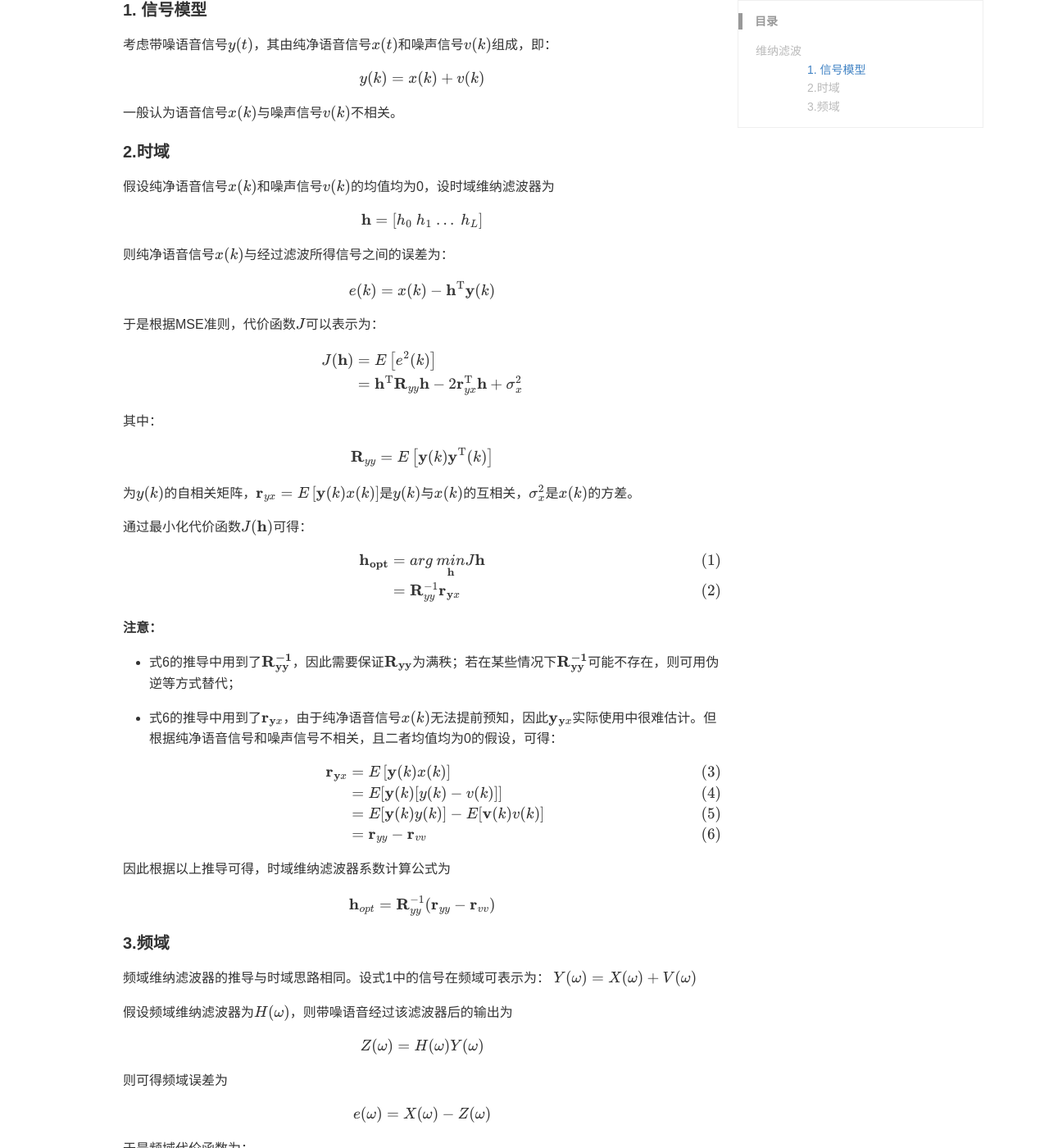
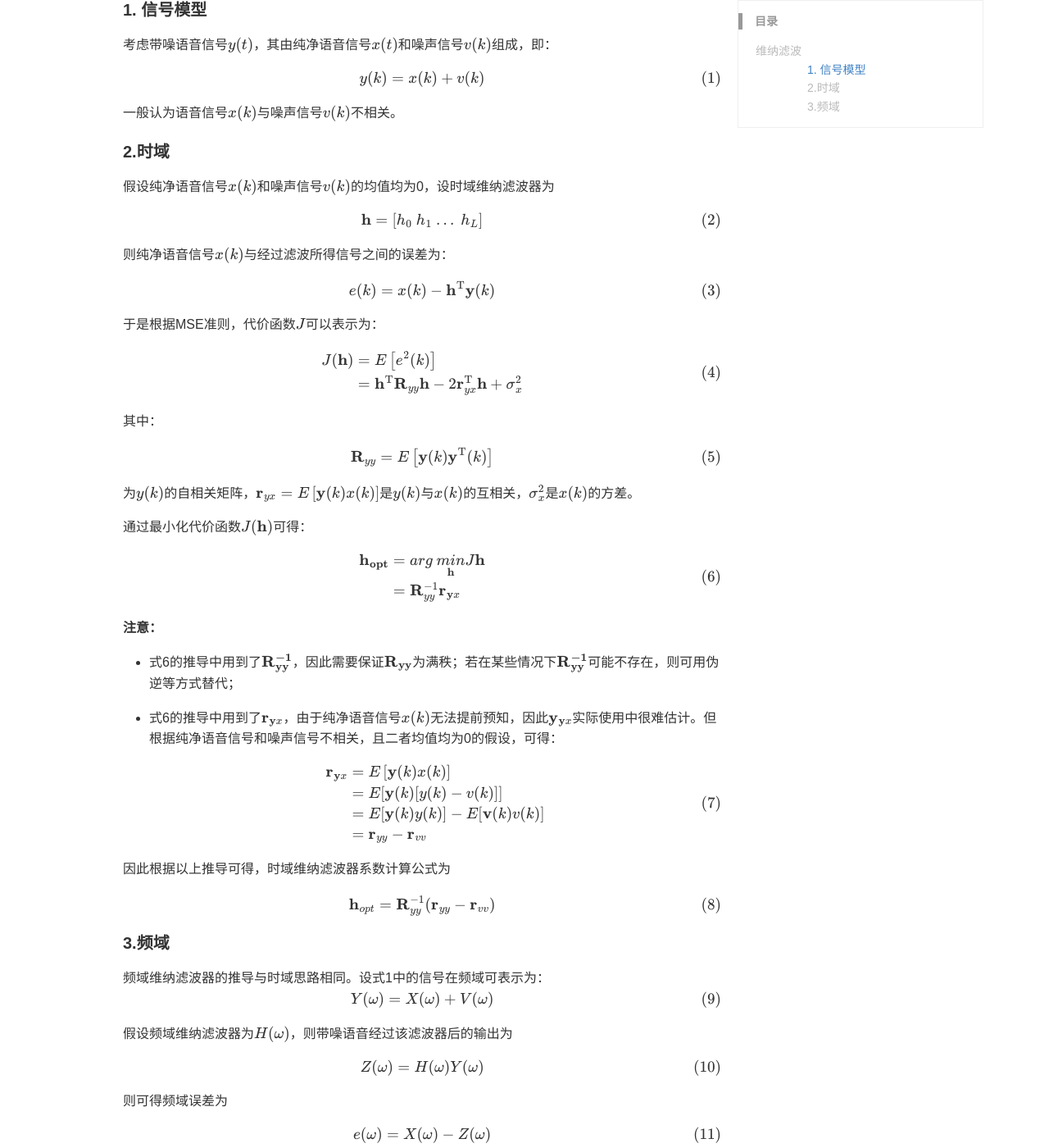
Before and after one commit to bear-boy/bear-boy.github.io, a Jekyll site: the page built from _posts/2022-02-04-维纳滤波.md, in a window 1280 px wide and 1400 px high, scrolled down 364 px. Shown: the whole window at 82% size. Built offline with Jekyll 4.4.1, drawn with Linux system fonts in a browser that asks for light colours; some web fonts are replaced; our own code applies the rules of GitHub Pages for plain Markdown files; formulas are drawn with MathJax 3; comment, search, counter and statistics services are not loaded; a style sheet for code colours, icons or effects is not loaded; some of the changed text lies outside the part shown.

Commit message:
Update 2022-02-04-维纳滤波.md

```diff
--- a/_posts/2022-02-04-维纳滤波.md
+++ b/_posts/2022-02-04-维纳滤波.md
@@ -11,7 +11,9 @@ mathjax: true
 考虑带噪语音信号$y(t)$，其由纯净语音信号$x(t)$和噪声信号$v(k)$组成，即：
 
 $$
+\begin{equation}
 y(k)=x(k)+v(k)
+\end{equation}
 $$
 
 一般认为语音信号$$x(k)$$与噪声信号$$v(k)$$不相关。
@@ -21,28 +23,36 @@ $$
 假设纯净语音信号$$x(k)$$和噪声信号$$v(k)$$的均值均为0，设时域维纳滤波器为
 
 $$
+\begin{equation}
 \mathbf{h} =\left [ h_{0}\ h_{1}\ ... \ h_{L}  \right ]
+\end{equation}
 $$
 
 则纯净语音信号$$x(k)$$与经过滤波所得信号之间的误差为：
 
 $$
+\begin{equation}
 e(k)=x(k)-\mathbf{h}^ \mathrm{ T }\mathbf{y} (k)
+\end{equation}
 $$
 
 于是根据MSE准则，代价函数$$J$$可以表示为：
 
 $$
-\begin{align*}
+\begin{equation}
+\begin{aligned}
 J(\mathbf{h}) &= E\left[e^{2}(k)\right]\ \\
                   &= \mathbf{h}^ \mathrm{ T }\mathbf{R}_{yy}\mathbf{h}-2\mathbf{r}^ \mathrm{ T }_{yx}\mathbf{h} +\sigma^{2}_{x}\\
-\end{align*}
+\end{aligned}
+\end{equation}
 $$
 
 其中：
 
 $$
+\begin{equation}
 \mathbf{R}_{yy}=E\left[\mathbf{y}(k)\mathbf{y}^ \mathrm{ T }(k)\right]
+\end{equation}
 $$
 
 为$$y(k)$$的自相关矩阵，$$\mathbf{r}_{yx}=E\left[\mathbf{y}(k)x(k)\right]$$是$$y(k)$$与$$x(k)$$的互相关，$$\sigma^{2}_{x}$$是$$x(k)$$的方差。
@@ -50,10 +60,12 @@ $$
 通过最小化代价函数$$J(\mathbf{h})$$可得：
 
 $$
-\begin{align}
+\begin{equation}
+\begin{aligned}
 \mathbf{h_{opt}}&=arg\ \underset{\mathbf{h}}{min}J\mathbf{h}\\
 &=\mathbf{R}_{yy}^{-1}\mathbf{r}_{\mathbf{y}x}
-\end{align}
+\end{aligned}
+\end{equation}
 $$
 
 **注意：**
@@ -63,47 +75,59 @@ $$
 * 式6的推导中用到了$$\mathbf{r}_{\mathbf{y}x}$$，由于纯净语音信号$$x(k)$$无法提前预知，因此$$\mathbf{y}_{\mathbf{y}x}$$实际使用中很难估计。但根据纯净语音信号和噪声信号不相关，且二者均值均为0的假设，可得：
 
   $$
-  \begin{align}
+  \begin{equation}
+  \begin{aligned}
   \mathbf{r}_{\mathbf{y}x}&=E\left[\mathbf{y}(k)x(k)\right]\\
   &=E[\mathbf{y}(k)[y(k)-v(k)]]\\
   &=E[\mathbf{y}(k)y(k)]-E[\mathbf{v}(k)v(k)]\\
   &=\mathbf{r}_{yy}-\mathbf{r}_{vv}
-  \end{align}
+  \end{aligned}
+  \end{equation}
   $$
 
 因此根据以上推导可得，时域维纳滤波器系数计算公式为
 
 $$
+\begin{equation}
 \mathbf{h}_{opt}=\mathbf{R}_{yy}^{-1}(\mathbf{r}_{yy}-\mathbf{r}_{vv})
+\end{equation}
 $$
 
 #### 3.频域
 
 频域维纳滤波器的推导与时域思路相同。设式1中的信号在频域可表示为：
 $$
+\begin{equation}
 Y(\omega)=X(\omega)+V(\omega)
+\end{equation}
 $$
 
 
 假设频域维纳滤波器为$$H(\omega)$$，则带噪语音经过该滤波器后的输出为
 
 $$
+\begin{equation}
 Z(\omega)=H(\omega)Y(\omega)
+\end{equation}
 $$
 
 则可得频域误差为
 
 $$
+\begin{equation}
 e(\omega)=X(\omega)-Z(\omega)
+\end{equation}
 $$
 
 于是频域代价函数为：
 
 $$
-\begin{align}
+\begin{equation}
+\begin{aligned}
 J(H)&=E^{2}(e(\omega))\\
 &=E^{2}(X(\omega))-H(\omega)\mathbf{P}_{yx}(\omega)-H^{*}(\omega)\mathbf{P}_{xy}+H^{2}(\omega)\mathbf{P}_{yy}(\omega)
-\end{align}
+\end{aligned}
+\end{equation}
 $$
 
 式中$$\mathbf{P}_{yy}$$表示信号$$y(k)$$的功率谱，$$\mathbf{P}_{yx}$$、$$\mathbf{P}_{xy}$$是$$y(k)$$与$$x(k)$$的互功率谱，二者互为共轭转置。
@@ -111,21 +135,29 @@ $$
 对上式求导可得，频域维纳滤波器的最优解为
 
 $$
+\begin{equation}
 H(\omega)=\frac{\mathbf{P}_{xy}(\omega)}{\mathbf{P}_{yy}(\omega)}
+\end{equation}
 $$
 
 与时域推导过程相同，由于纯净带噪语音无法预知，因此$$\mathbf{P}_{xy}$$无法直接估计。根据语音信号与噪声信号不相关的假设，可得
 
 $$
+\begin{equation}
 \mathbf{P}_{xy}=\mathbf{P}_{xx}
+\end{equation}
 $$
 
 $$
+\begin{equation}
 \mathbf{P}_{yy}=\mathbf{P}_{xx}+\mathbf{P}_{vv}
+\end{equation}
 $$
 
 于是式17等价于
 
 $$
+\begin{equation}
 H_{opt}(\omega)=\frac{\mathbf{P}_{xx}}{\mathbf{P}_{xx}+\mathbf{P}_{vv}}
+\end{equation}
 $$
```
